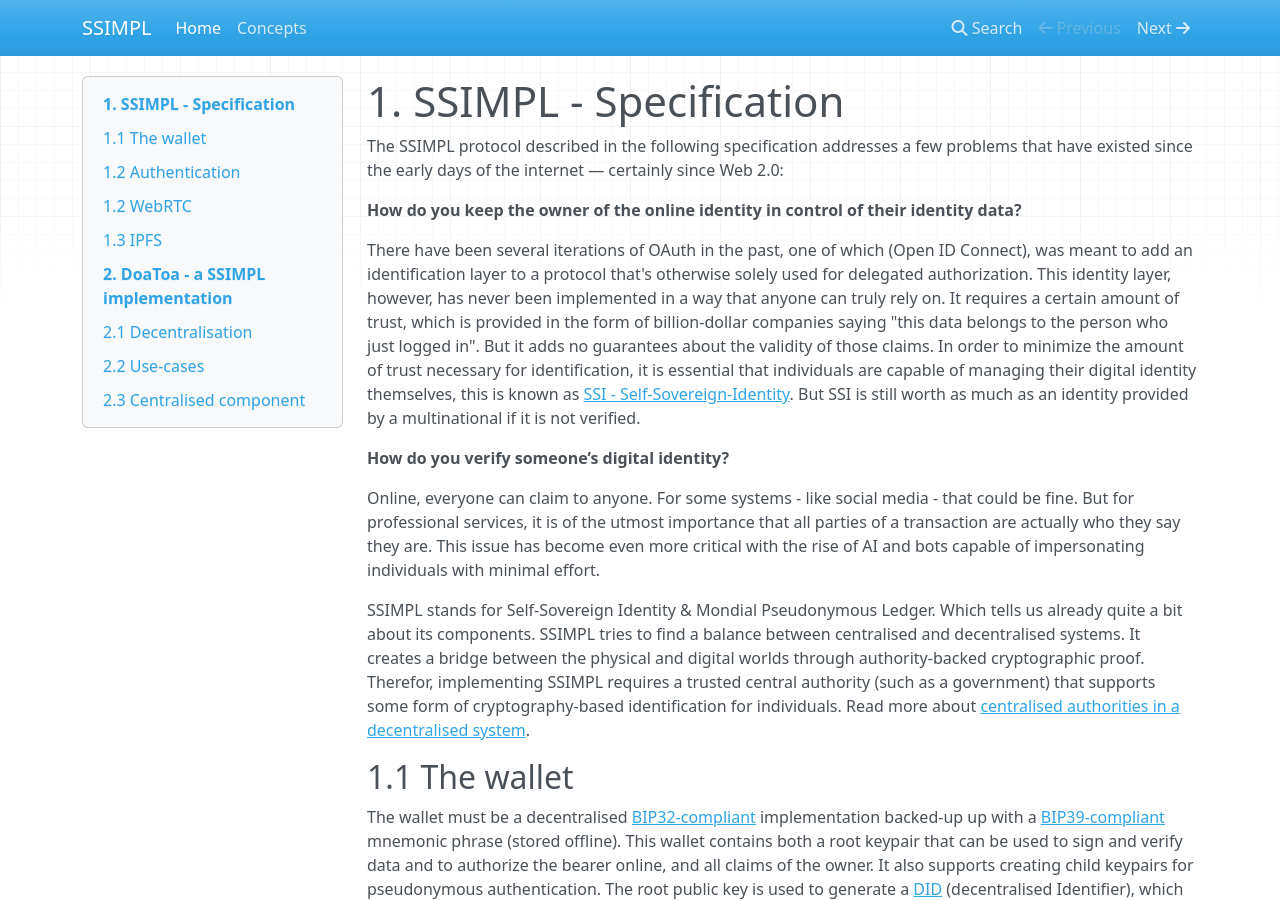
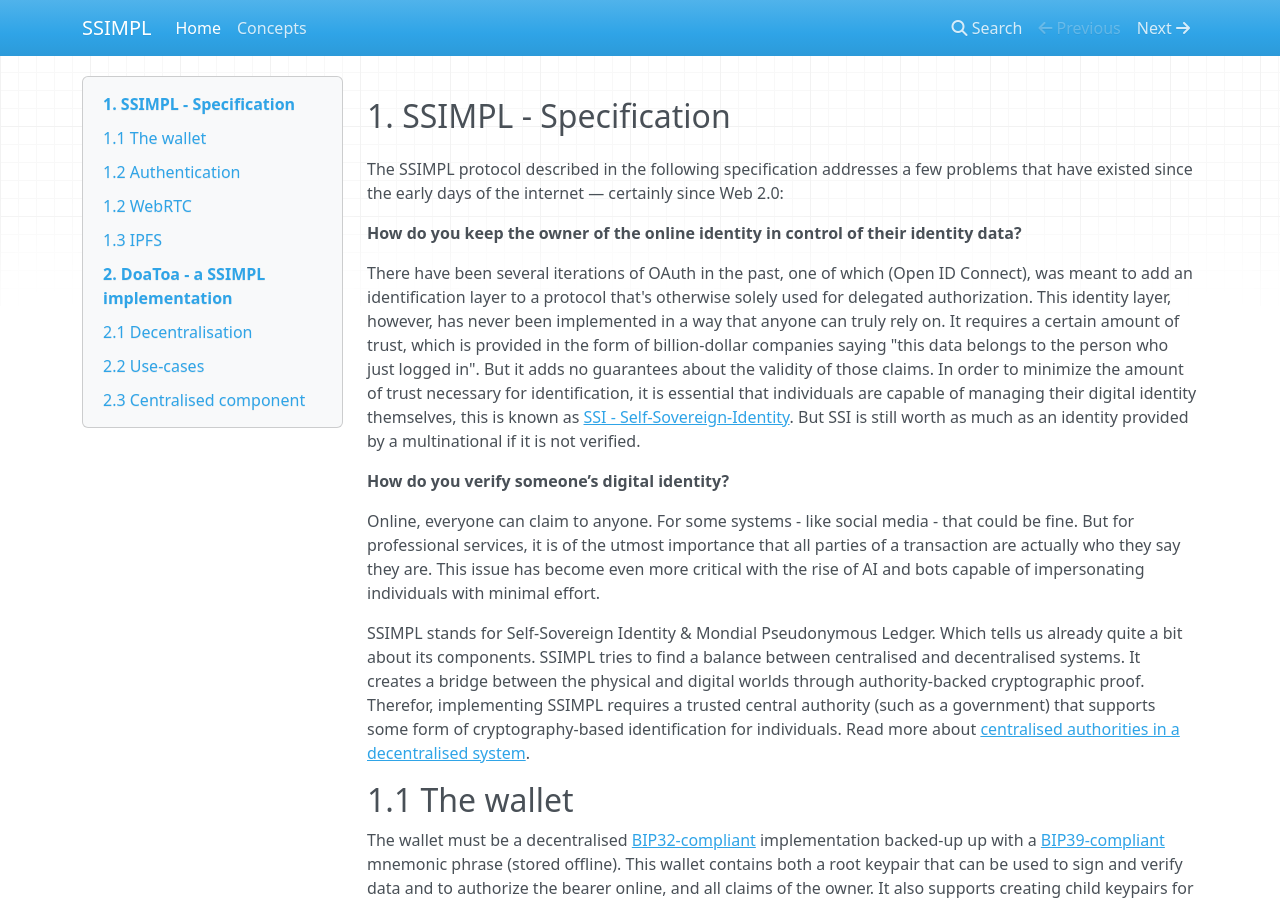
Before and after one commit to compilit/ssimpl, an MkDocs documentation site: the page built from docs/index.md, in a window 1280 px wide and 900 px high. Built offline with MkDocs 1.6.1, drawn with Linux system fonts in a browser that asks for light colours; nearby versions of some CDN libraries.

Commit message:
chore: improved docs

```diff
--- a/mkdocs.yml
+++ b/mkdocs.yml
@@ -5,8 +5,8 @@ nav:
   - Concepts: concepts.md
 
 extra_css:
+  - normalise.css
 #  - styles.css
-#  - normalise.css
 
 #extra:
 #  generator: false
```
Also changed, not shown: site/404.html, site/concepts/authority-in-decentralised-systems/index.html, site/concepts/bip32/index.html, site/concepts/bip39/index.html, site/concepts/cryptography/index.html, site/concepts/did/index.html, site/concepts/index.html, site/concepts/ipfs/index.html, site/concepts/multibase-encoding/index.html, site/concepts/self-sovereign-identity/index.html, site/concepts/standardised-e-passports/index.html, site/concepts/ucan/index.html, site/concepts/web-rtc/index.html, site/index.html.
